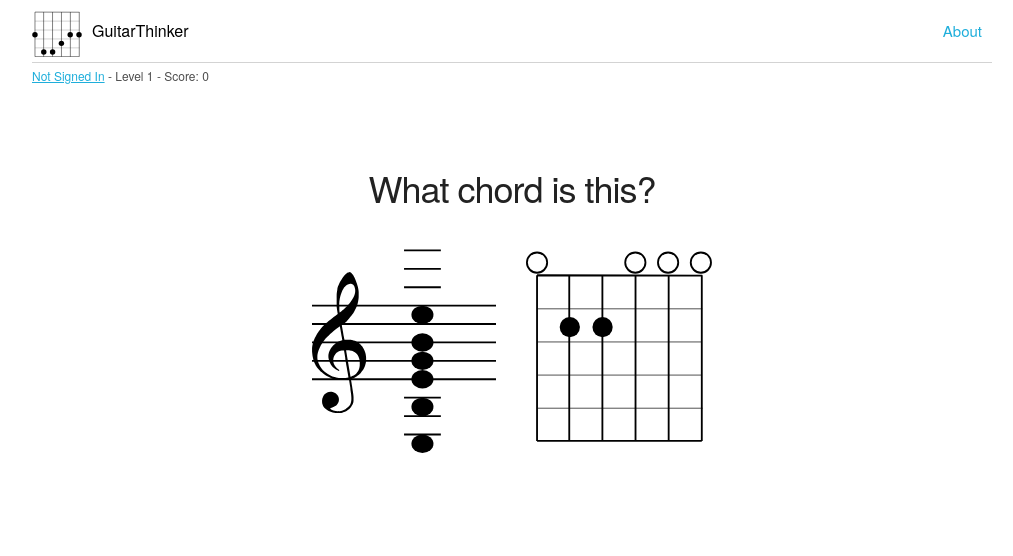
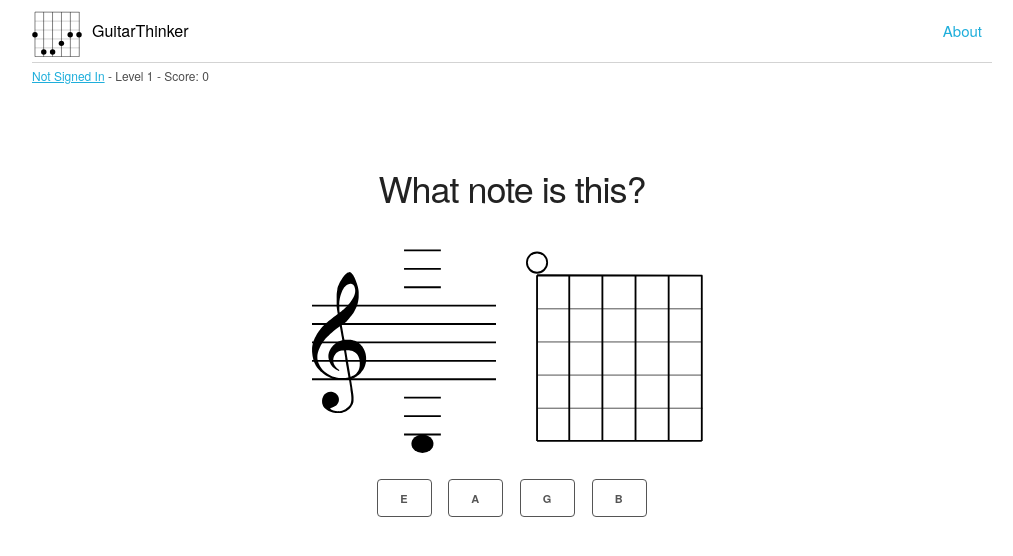
Before and after one commit to natedean/gt-new, a React (Create React App) app in the folder client/: page /play in a window 1280 px wide. Both pictures are taken after a click on the button "SWEET, I AM READY". Shown: the top 556 px of the page, without its empty margins (128-1141 px from the left). Built offline with nearby package versions, Linux system fonts and the light colour scheme; what auth0-js would draw is missing.

Commit message:
Save-answer piped up successfully

```diff
--- a/client/src/containers/Play.js
+++ b/client/src/containers/Play.js
@@ -3,24 +3,67 @@ import {connect} from 'react-redux';
 import PropTypes from 'prop-types';
 import StaffWithNotes from '../components/StaffWithNotes';
 import Fretboard from '../components/Fretboard';
+import AnswerButtons from '../components/AnswerButtons';
+import {saveAnswer} from '../actions';
 
 class Play extends Component {
 
   state = {
     userHasBeenWelcomed: false,
-    // question: {
-    //   text: 'What note is this?',
-    //   difficulty: 1,
-    //   staff: [{ name: 'E2', yOffset: '0' }],
-    //   fretboard: [{fret: 0, finger: 0}]
-    // },
-    // question: {
-    //   text: 'What note is this?',
-    //   difficulty: 1,
-    //   staff: [{name: 'A2', yOffset: '15'}],
-    //   fretboard: [null, {fret: 0, finger: 0}]
-    // },
-    question: {
+    questionIndex: 0,
+    questions: [
+      {
+        id: 'note-E2',
+        text: 'What note is this?',
+        difficulty: 1,
+        staff: [{ name: 'E2', yOffset: '0' }],
+        fretboard: [{fret: 0, finger: 0}],
+        answers: [
+          {
+            "text": 'E',
+            "isCorrect": true
+          },
+          {
+            "text": 'A',
+            "isCorrect": false
+          },
+          {
+            "text": 'G',
+            "isCorrect": false
+          },
+          {
+            "text": 'B',
+            "isCorrect": false
+          }
+        ]
+      },
+      {
+        id: 'note-A2',
+        text: 'What note is this?',
+        difficulty: 1,
+        staff: [{name: 'A2', yOffset: '15'}],
+        fretboard: [null, {fret: 0, finger: 0}],
+        answers: [
+          {
+            "text": 'A',
+            "isCorrect": true
+          },
+          {
+            "text": 'D',
+            "isCorrect": false
+          },
+          {
+            "text": 'G',
+            "isCorrect": false
+          },
+          {
+            "text": 'B',
+            "isCorrect": false
+          }
+        ]
+      },
+      {
+        id: 'chord-E0',
         text: 'What chord is this?',
         difficulty: 2,
         staff: [
@@ -31,8 +74,33 @@ class Play extends Component {
           { name: 'B3', yOffset: '55'},
           { name: 'E4', yOffset: '70'},
         ],
-      fretboard: [{fret: 0, finger: 0}, {fret: 2, finger: 2}, {fret: 2, finger: 3}, {fret: 0, finger: 0}, {fret: 0, finger: 0}, {fret: 0, finger: 0},]
+        fretboard: [{fret: 0, finger: 0}, {fret: 2, finger: 2}, {fret: 2, finger: 3}, {fret: 0, finger: 0}, {fret: 0, finger: 0}, {fret: 0, finger: 0},],
+        answers: [
+          {
+            "text": 'E Major',
+            "isCorrect": true
+          },
+          {
+            "text": 'D Major',
+            "isCorrect": false
+          },
+          {
+            "text": 'G Major',
+            "isCorrect": false
+          },
+          {
+            "text": 'B Major',
+            "isCorrect": false
           }
+        ]
+      }
+    ]
+  };
+
+  handleAnswer = (isCorrect, answerText) => {
+    const question = this.state.questions[this.state.questionIndex];
+
+    this.props.saveAnswer(question.id, isCorrect, this.milliseconds, answerText)
   };
 
   setUserHasBeenWelcomed = () => {
@@ -40,8 +108,10 @@ class Play extends Component {
   };
 
   render() {
-    const {question, userHasBeenWelcomed} = this.state;
+    const {questions, questionIndex, userHasBeenWelcomed} = this.state;
     const {user, isAuthenticated, handleLoginClick} = this.props;
+
+    const question = questions[questionIndex];
 
     if (!user) return (<div>No user found</div>);
 
@@ -53,7 +123,7 @@ class Play extends Component {
               <h3>Alright, let's do this!</h3>
               <p>I am going to ask you some questions.
                 <br/>
-                Questions will get harder if you're doing well.
+                Questions will get harder as you go.
                 <br/>
                 There will be games, and fun, and places to study if you struggle.
               </p>
@@ -88,12 +158,19 @@ class Play extends Component {
       <div className="home body-content-with-top-margin">
         <div className="text-center">
           <h3>{question.text}</h3>
-          <div style={{display: 'flex', width: '400px', maxWidth: '95%', justifyContent: 'center', margin: '0 auto'}}>
+          <div style={{display: 'flex', width: '400px', maxWidth: '95%', justifyContent: 'center', margin: '0 auto 2rem'}}>
             <div style={{marginRight: '3rem'}}>
               <StaffWithNotes notes={question.staff} />
             </div>
             <Fretboard notes={question.fretboard} />
           </div>
+          <AnswerButtons
+            answers={question.answers}
+            isLimbo={false}
+            isCorrectLimbo={false}
+            incorrectAnswerText={'you messed up'}
+            onClick={this.handleAnswer}
+          />
         </div>
       </div>
     );
@@ -104,10 +181,15 @@ const mapStateToProps = (state) => ({
   user: state.root.user.data
 });
 
+const mapDispatchToProps = {
+  saveAnswer
+};
+
 Play.propTypes = {
   user: PropTypes.object,
   isAuthenticated: PropTypes.bool.isRequired,
-  handleLoginClick: PropTypes.func.isRequired
+  handleLoginClick: PropTypes.func.isRequired,
+  saveAnswer: PropTypes.func.isRequired,
 };
 
-export default connect(mapStateToProps)(Play);
+export default connect(mapStateToProps, mapDispatchToProps)(Play);
--- a/client/src/games/theory/components/Question/index.js
+++ b/client/src/games/theory/components/Question/index.js
@@ -1,7 +1,7 @@
 import React, { Component } from 'react';
 import PropTypes from 'prop-types';
 import { questionShape } from '../../../../constants/propShapes';
-import AnswerButtons from '../AnswerButtons';
+import AnswerButtons from '../../../../components/AnswerButtons';
 import Helpers from '../Helpers';
 import CorrectAnswerDisplay from '../../../../components/CorrectAnswerDisplay/index';
 import './index.css';
```
Also changed, not shown: client/src/components/AnswerButtons/index.css (renamed from client/src/games/theory/components/AnswerButtons/index.css), client/src/components/AnswerButtons/index.js (renamed from client/src/games/theory/components/AnswerButtons/index.js), 2 other files (tests, documents, lock files or other folders). Lines whose indentation alone changed are shown as unchanged.
